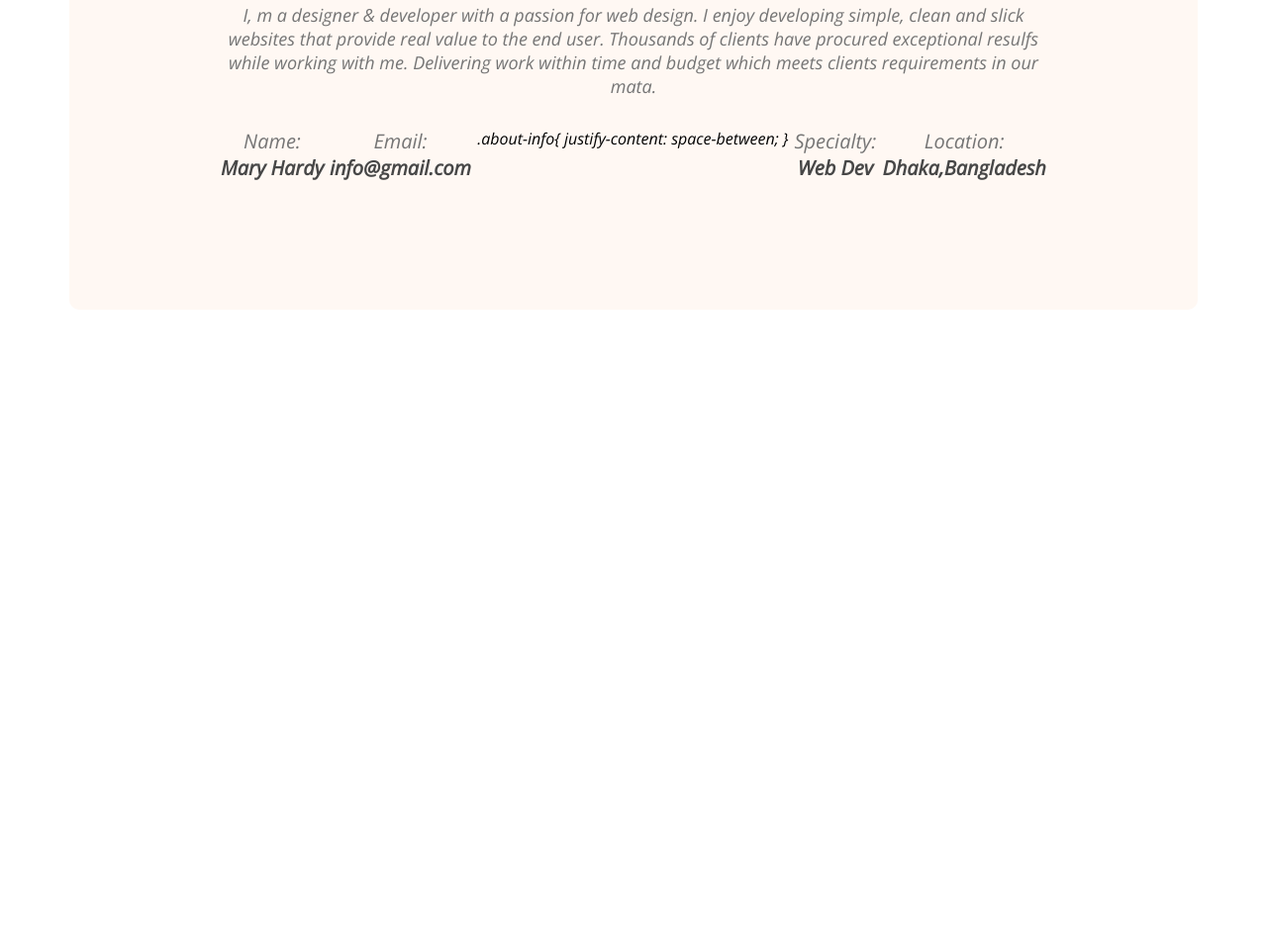
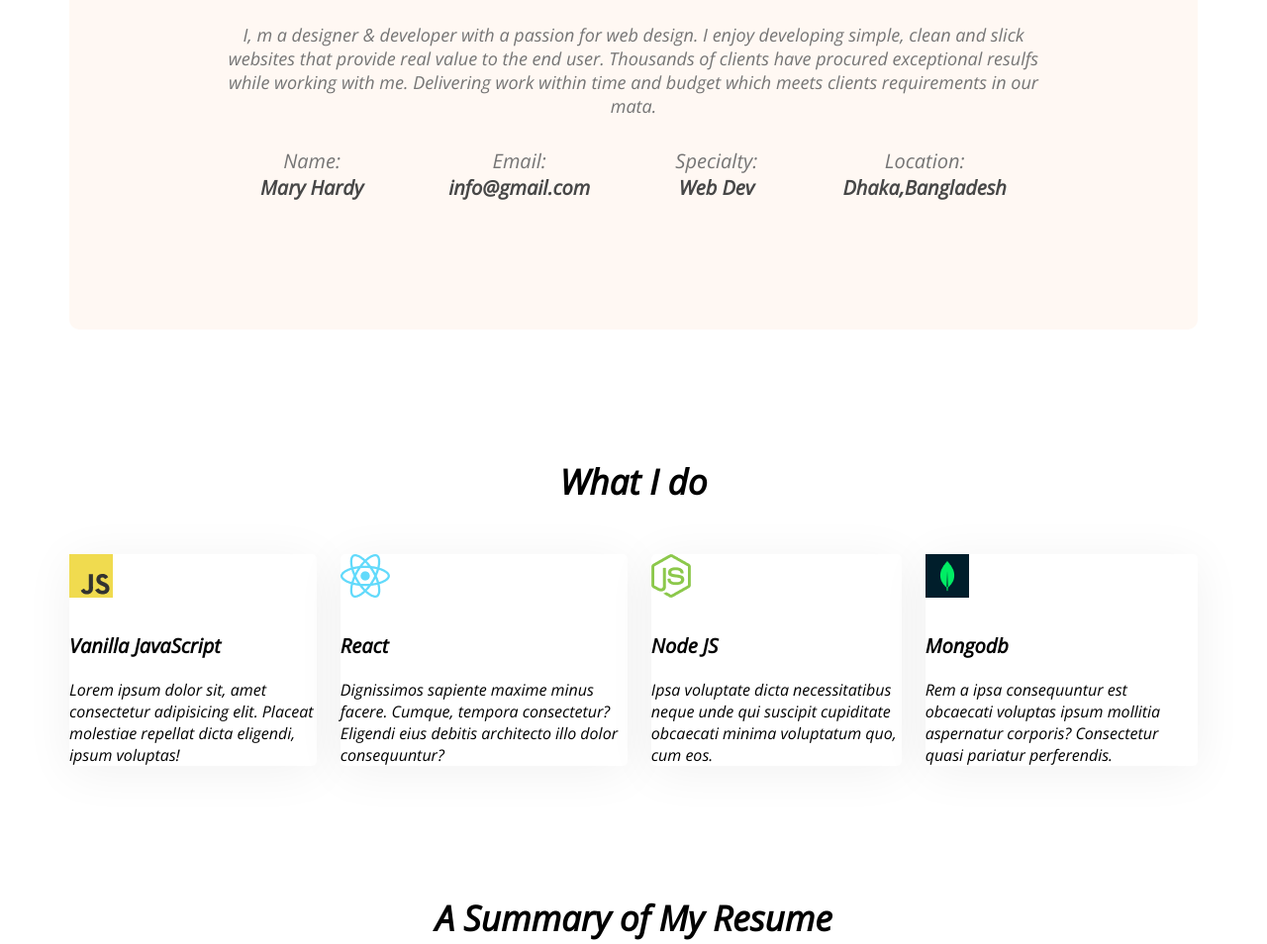
Before and after one commit to ayesha5555/developer-portfolio, a plain HTML site: page index.html in a window 1280 px wide. Shown: the part 1174-2128 px from the top of the page at 99% size. Before the commit the page ends 1487 px from the top, so only its background shows below. Drawn offline with nearby package versions, Linux system fonts and the light colour scheme.

Commit message:
added skill content

```diff
--- a/index.html
+++ b/index.html
@@ -43,9 +43,9 @@
                     <p class="info-tittle">Email:</p>
                     <p class="info-description">info@gmail.com</p>
                 </div>
-                .about-info{
-                    justify-content: space-between;
-                }       <div class="about-info">
+
+
+                       <div class="about-info">
                     <p class="info-tittle">Specialty:</p>
                     <p class="info-description">Web Dev</p>
                 </div>
@@ -56,6 +56,45 @@
             </div>
 
         </section>
+        <!-- what i do section -->
+        <section class="what-i-do">
+            <h3 class="section-tittle">What I do</h3>
+            <!-- .skills-container>.skill*4>img+p.skill-tittle+skill-description>lorem15 -->
+            <div class="skills-container">
+                <div class="skill">
+                    <img src="images/icons/js.png" alt="">
+                    <p class="skill-tittle">Vanilla JavaScript</p>
+                    <skill-description>Lorem ipsum dolor sit, amet consectetur adipisicing elit. Placeat molestiae repellat dicta eligendi, ipsum voluptas!</skill-description>
+                </div>
+                <div class="skill">
+                    <img src="images/icons/react.png" alt="">
+                    <p class="skill-tittle">React</p>
+                    <skill-description>Dignissimos sapiente maxime minus facere. Cumque, tempora consectetur? Eligendi eius debitis architecto illo dolor consequuntur?</skill-description>
+                </div>
+                <div class="skill">
+                    <img src="images/icons/nodejs.png" alt="">
+                    <p class="skill-tittle">Node JS</p>
+                    <skill-description>Ipsa voluptate dicta necessitatibus neque unde qui suscipit cupiditate obcaecati minima voluptatum quo, cum eos.</skill-description>
+                </div>
+                <div class="skill">
+                    <img src="images/icons/mongo.png" alt="">
+                    <p class="skill-tittle">Mongodb</p>
+                    <skill-description>Rem a ipsa consequuntur est obcaecati voluptas ipsum mollitia aspernatur corporis? Consectetur quasi pariatur perferendis.</skill-description>
+                </div>
+            </div>
+      </section>
+      <section>
+        <!-- resume section -->
+        <section class="resume">
+        <h3 class="section-tittle">A Summary of My Resume</h3>
+        <div class="resume-content">
+            <div class="">
+
+            </div>
+        </div>
+
+      </section>
+
 
     </main>
     <footer>
--- a/styles/portfolio.css
+++ b/styles/portfolio.css
@@ -70,21 +70,27 @@ main{
     max-width: 1140px;
     margin: 0 auto;
 }
+section{
+    margin-top: 130px;
+
+}
 
 /* about section styles */
 .about{
     text-align: center;
-    margin-top: 130px;
+
     background-color: #FFF8F3;
     border-radius: 10px;
     padding: 130px 150px;
 
 }
 .section-tittle{
-
-    margin-bottom: 30px;
+    text-align: center;
+    margin-bottom: 50px;
     font-weight: 700;
     font-size: 35px;
+    gap: 60px;
+
 
 }
 .section-description{
@@ -107,3 +113,29 @@ main{
     font-size: 20px;
     color: #474747;
 }
+/* what i do styles */
+.what-i-do{
+
+    gap: 60px;
+
+}
+.skills-container{
+    display: flex;
+    gap: 24px;
+}
+.skill{
+    background: #FFFFFF;
+    box-shadow: 0px 6px 50px rgba(0,0,0,0.06);
+    border-radius: 5px;
+    padding: 3opx;
+}
+.skill-tittle{
+    font-weight: 700;
+    font-size: 20px;
+    margin-top: 30px;
+    margin-bottom: 20px;
+}
+.skill-description{
+    color: #757575;
+}
+/* resume styles */
```
